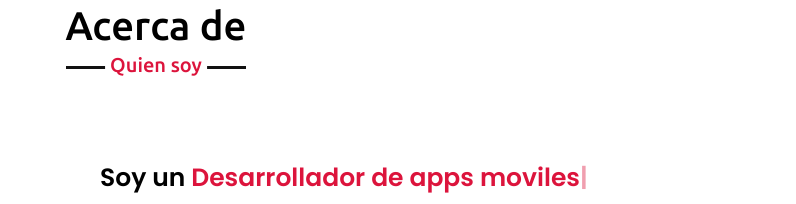
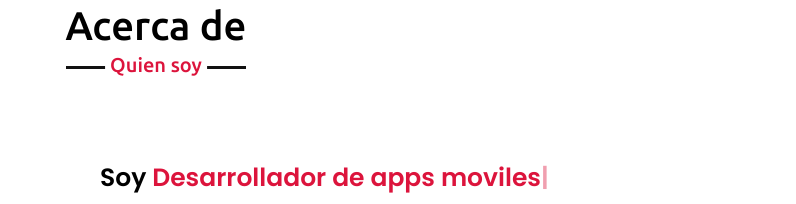
Before and after one commit to GamerPc/Portafoli-Apik, a plain HTML site: page index.html in a window 1280 px wide. Shown: the part 897-1101 px from the top of the page, 484-1280 px from the left. Drawn offline with nearby package versions, Linux system fonts and the light colour scheme.

Commit message:
Update index.html

```diff
--- a/index.html
+++ b/index.html
@@ -60,7 +60,7 @@
                     <img src="images/yomero.png" alt="">
                 </div>
                 <div class="column right">
-                    <div class="text">Soy un <span class="typing-2"></span></div>
+                    <div class="text">Soy  <span class="typing-2"></span></div>
                     <p>Soy una persona que le gustan los retos, autodidacta, proactivo, responsable. creando una empresa dedicada a brindar
                         y satisfacer las necesidades con el fin de generar beneficios para nuestros clientes, socios, colaboradores y la sociedad en general
                         con ayuda de las nuevas tecnologias y brindando soporte confiable a su dispocición.</p>
```
